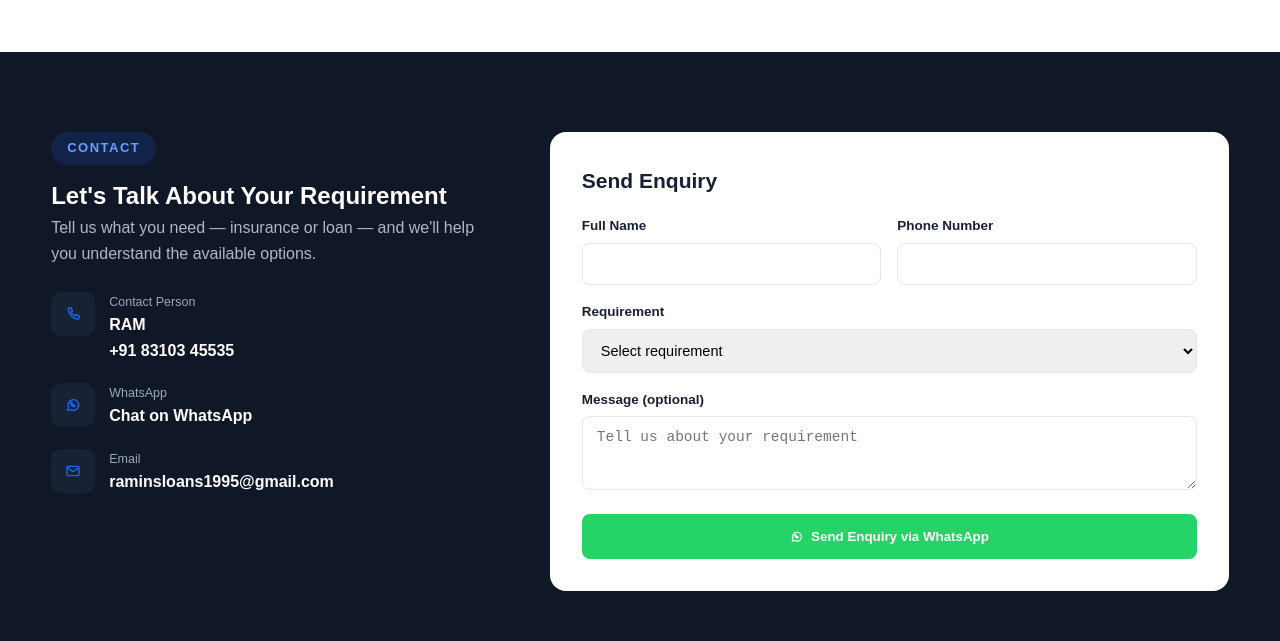
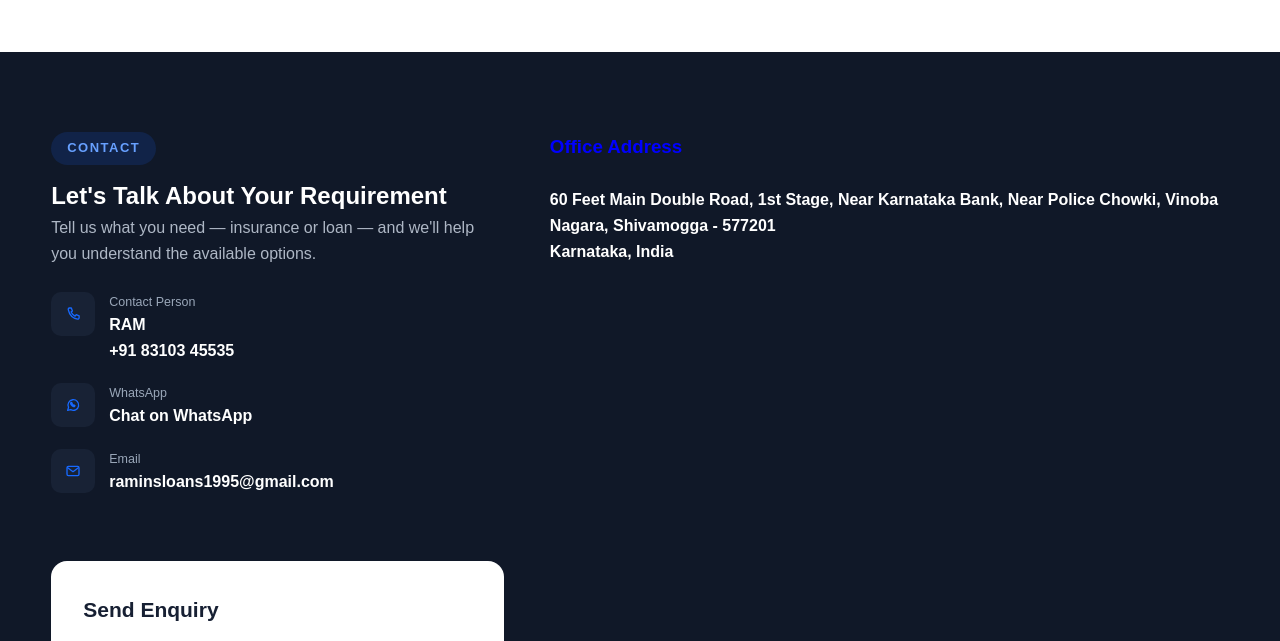
Before and after one commit to prajwalc122/Ram-Insurance-loans, a plain HTML site: page index.html in a window 1280 px wide. Shown: the part 3380-4021 px from the top of the page. Drawn offline with Linux system fonts and the light colour scheme.

```diff
--- a/index.html
+++ b/index.html
@@ -598,7 +598,19 @@
 <div><small>Email</small><a href="mailto:raminsloans1995@gmail.com">raminsloans1995@gmail.com</a></div>
 </div>
 </div>
-
+<div>
+    <p>
+        <h3 style="color: blue;">Office Address</h3>
+        <br>
+        <strong>
+            60 Feet Main Double Road, 1st Stage,
+            Near Karnataka Bank, Near Police Chowki,
+            Vinoba Nagara, Shivamogga - 577201
+            <br />
+             Karnataka, India
+        </strong>
+    </p>
+</div>
 <form class="contact-form reveal" id="contactForm" novalidate>
 <h3>Send Enquiry</h3>
 <div class="form-row">
```
